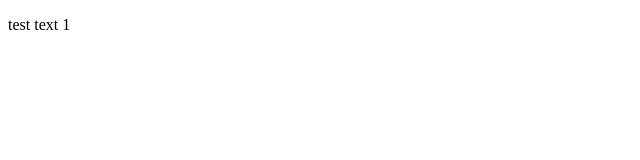
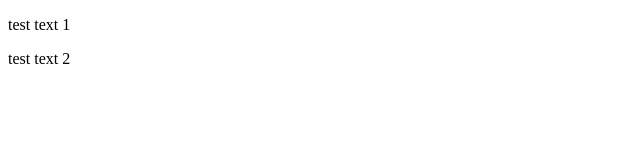
Before and after one commit to Sakib928/test-repo, a plain HTML site: page index.html in a window 1280 px wide. Shown: the full height of the page, 0-640 px from the left. Drawn offline with Linux system fonts and the light colour scheme.

Commit message:
test commit 2

```diff
--- a/index.html
+++ b/index.html
@@ -9,6 +9,7 @@
 
 <body>
     <p>test text 1</p>
+    <p>test text 2</p>
 </body>
 
 </html>
```
